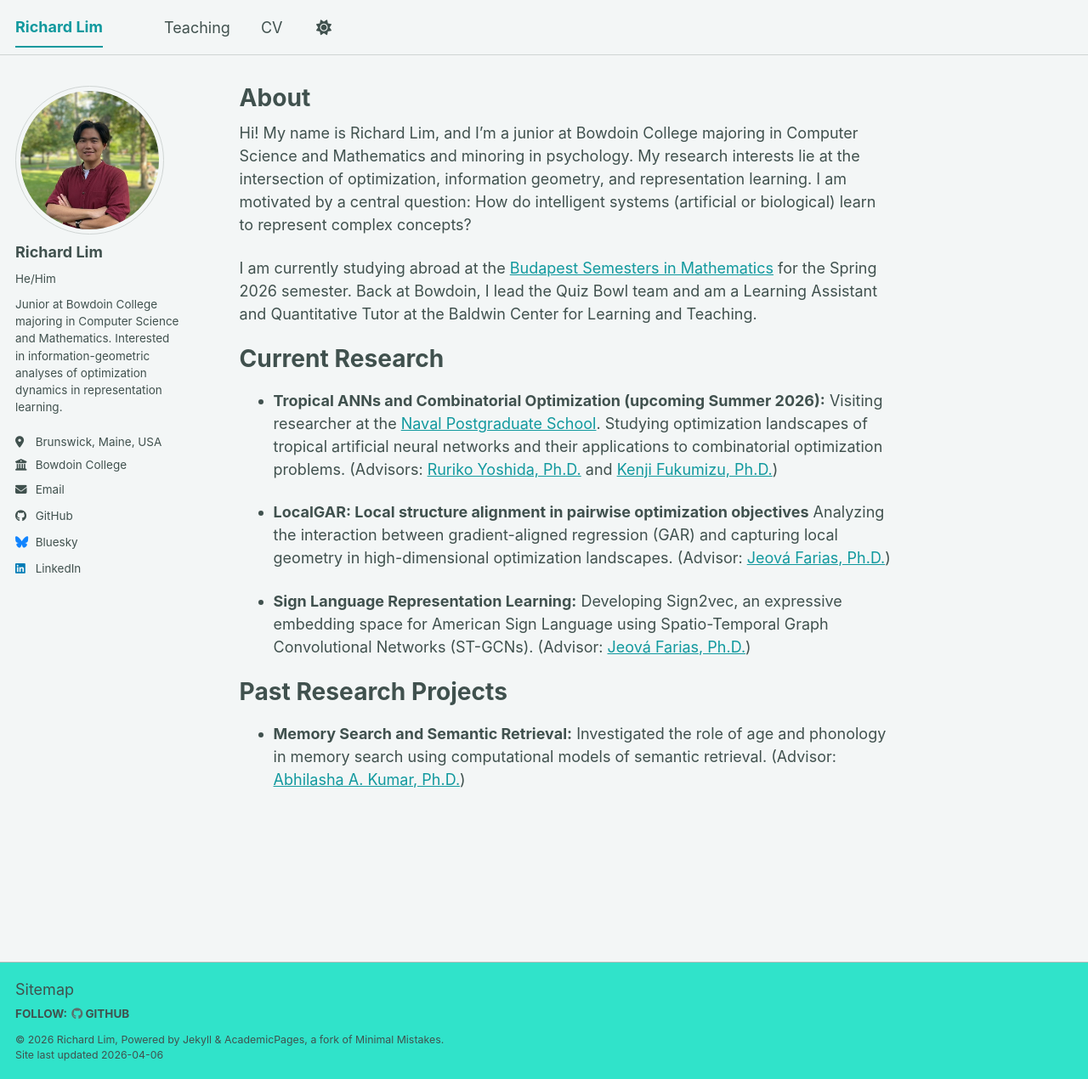
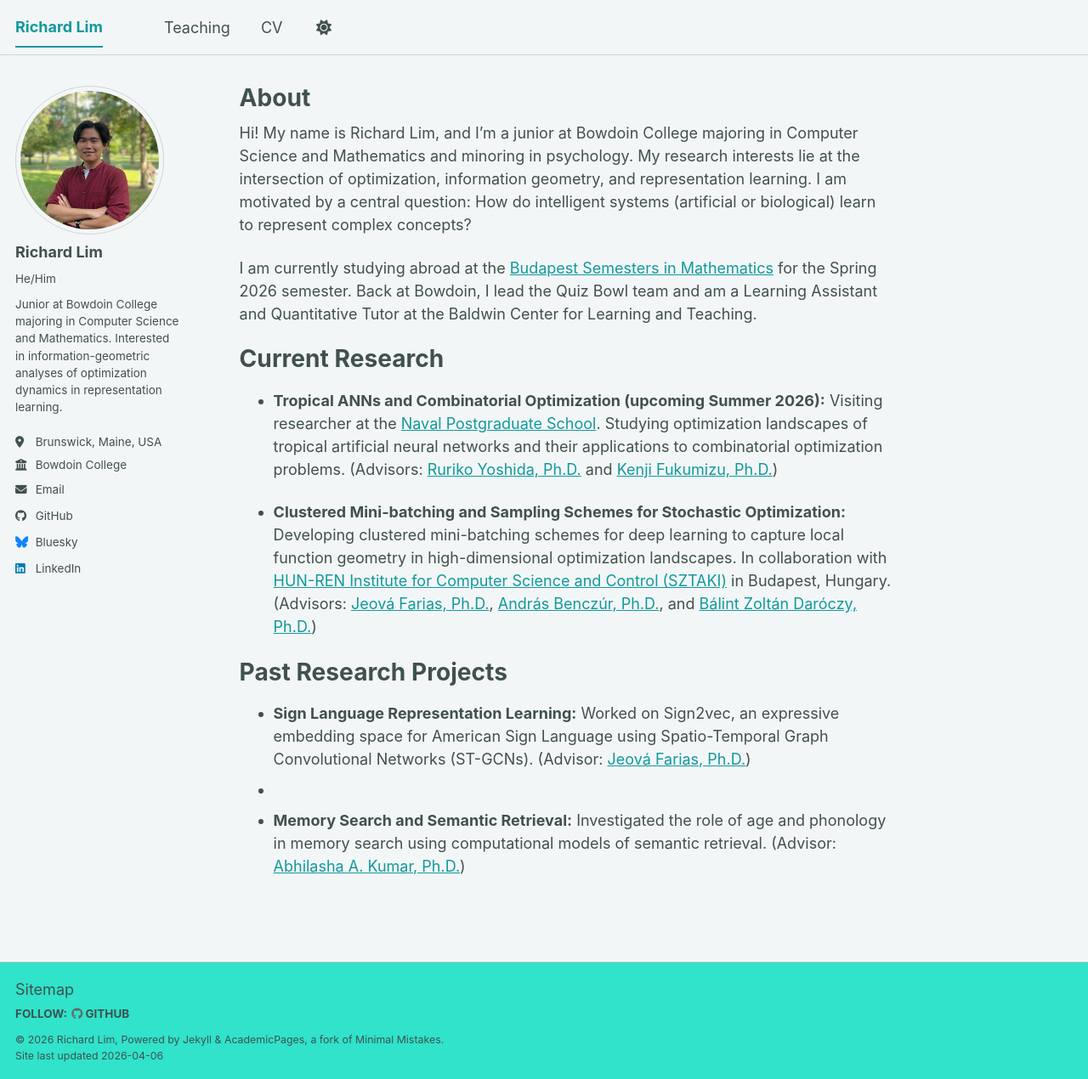
Before and after one commit to rlim-fm/rlim-fm.github.io, a Jekyll site: the page built from _pages/about.md, in a window 1280 px wide and 1270 px high. Shown: the whole window at 85% size. Built offline with Jekyll 4.4.1, drawn with Linux system fonts in a browser that asks for light colours; a script bundle is joined from its source files by our own code; library files that are not in the unit come from our copies.

Commit message:
update research projects

```diff
--- a/_pages/about.md
+++ b/_pages/about.md
@@ -16,11 +16,13 @@ Current Research
 - **Tropical ANNs and Combinatorial Optimization (upcoming Summer 2026):** Visiting researcher at the [Naval Postgraduate School](https://nps.edu/). Studying optimization landscapes of tropical artificial neural networks and their applications to combinatorial optimization problems. (Advisors: [Ruriko Yoshida, Ph.D.](https://polytopes.net/) and [Kenji Fukumizu, Ph.D.](https://www.ism.ac.jp/~fukumizu/))
 
 
-- **LocalGAR: Local structure alignment in pairwise optimization objectives** Analyzing the interaction between gradient-aligned regression (GAR) and capturing local geometry in high-dimensional optimization landscapes. (Advisor: [Jeová Farias, Ph.D.](https://jeovafarias.github.io/))
+- **Clustered Mini-batching and Sampling Schemes for Stochastic Optimization:** Developing clustered mini-batching schemes for deep learning to capture local function geometry in high-dimensional optimization landscapes. In collaboration with [HUN-REN Institute for Computer Science and Control (SZTAKI)](https://sztaki.hun-ren.hu/en) in Budapest, Hungary. (Advisors: [Jeová Farias, Ph.D.](https://jeovafarias.github.io/), [András Benczúr, Ph.D.](https://sztaki.hun-ren.hu/en/organisation/departments/ilab/andras-benczur), and [Bálint Zoltán Daróczy, Ph.D.](https://sztaki.hun-ren.hu/en/organisation/departments/ilab/balint-zoltan-daroczy))
 
 
-- **Sign Language Representation Learning:** Developing Sign2vec, an expressive embedding space for American Sign Language using Spatio-Temporal Graph Convolutional Networks (ST-GCNs). (Advisor: [Jeová Farias, Ph.D.](https://jeovafarias.github.io/))
+
 
 Past Research Projects
 ======
+- **Sign Language Representation Learning:** Worked on Sign2vec, an expressive embedding space for American Sign Language using Spatio-Temporal Graph Convolutional Networks (ST-GCNs). (Advisor: [Jeová Farias, Ph.D.](https://jeovafarias.github.io/))
+-
 - **Memory Search and Semantic Retrieval:** Investigated the role of age and phonology in memory search using computational models of semantic retrieval. (Advisor: [Abhilasha A. Kumar, Ph.D.](https://abhilashak.weebly.com/))
```
